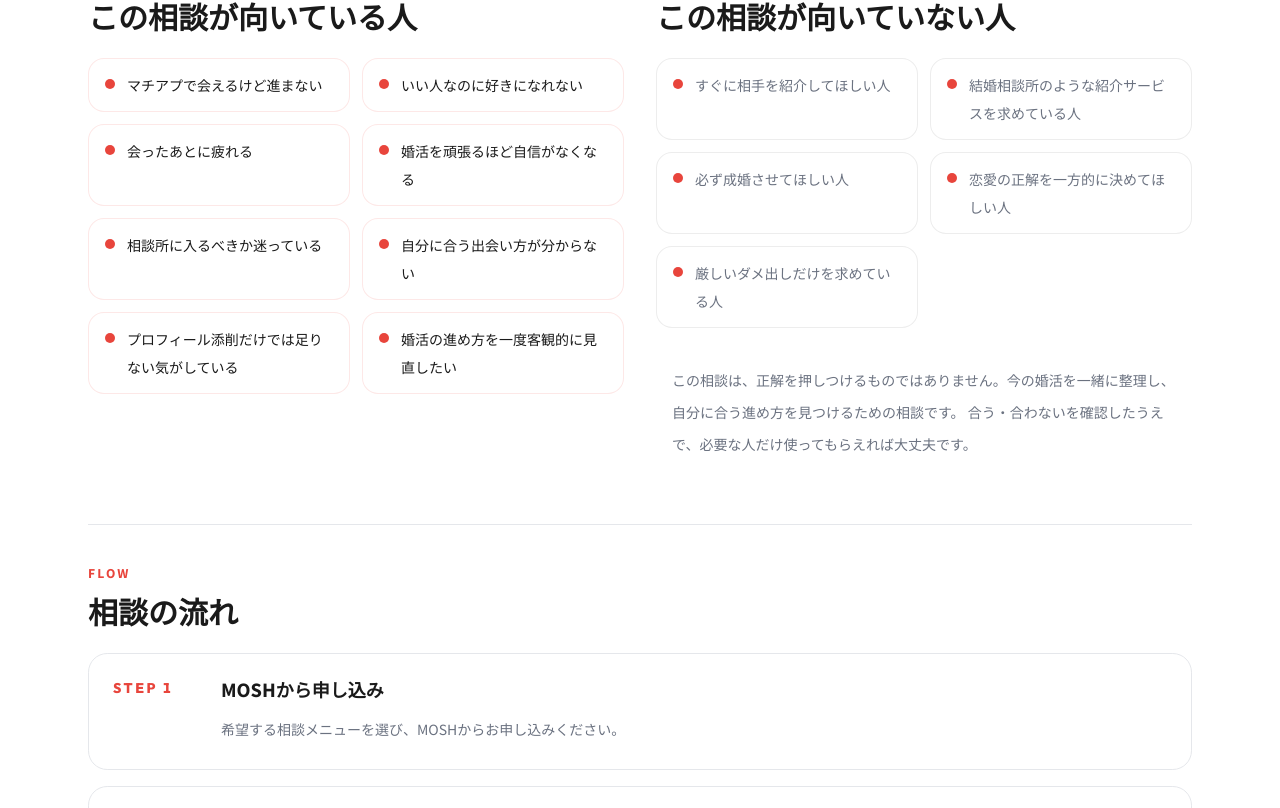
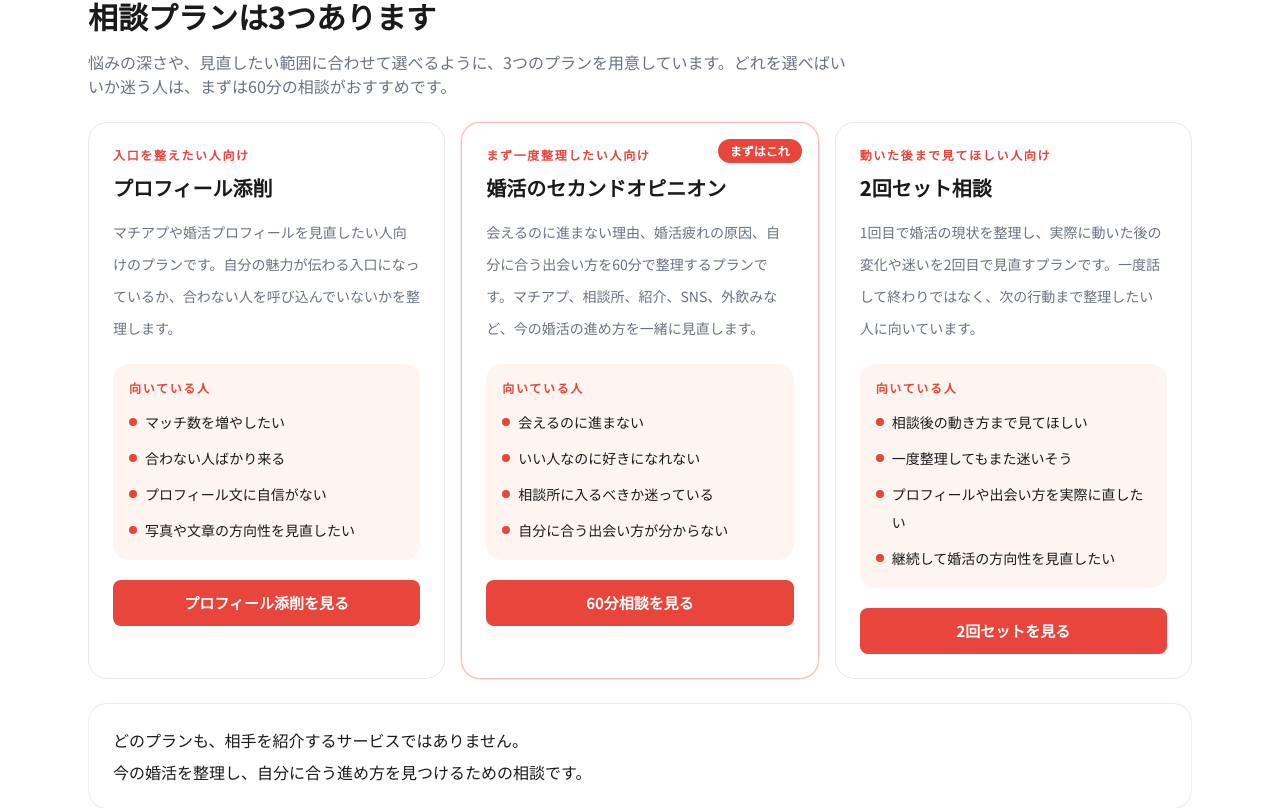
Before and after one commit to yauyuism/konkatsu-yoji-hensachi, a Next.js app: page /consultation in a window 1280 px wide. Shown: the part 3692-4500 px from the top of the page. Built offline with nearby package versions, Linux system fonts and the light colour scheme; no server answers.

Commit message:
feat: add consultation plan section

```diff
--- a/src/app/consultation/page.tsx
+++ b/src/app/consultation/page.tsx
@@ -56,6 +56,31 @@ const talkExamples = [
   "紹介・SNS・外飲みなどをどう使えばいいか",
   "次に会う人をどう判断すればいいか",
   "今の婚活を続けるべきか、一度見直すべきか",
+];
+
+const consultationPlans = [
+  {
+    title: "プロフィール添削",
+    label: "入口を整えたい人向け",
+    body: "マチアプや婚活プロフィールを見直したい人向けのプランです。自分の魅力が伝わる入口になっているか、合わない人を呼び込んでいないかを整理します。",
+    fit: ["マッチ数を増やしたい", "合わない人ばかり来る", "プロフィール文に自信がない", "写真や文章の方向性を見直したい"],
+    button: "プロフィール添削を見る",
+  },
+  {
+    title: "婚活のセカンドオピニオン",
+    label: "まず一度整理したい人向け",
+    body: "会えるのに進まない理由、婚活疲れの原因、自分に合う出会い方を60分で整理するプランです。マチアプ、相談所、紹介、SNS、外飲みなど、今の婚活の進め方を一緒に見直します。",
+    fit: ["会えるのに進まない", "いい人なのに好きになれない", "相談所に入るべきか迷っている", "自分に合う出会い方が分からない"],
+    button: "60分相談を見る",
+    recommended: true,
+  },
+  {
+    title: "2回セット相談",
+    label: "動いた後まで見てほしい人向け",
+    body: "1回目で婚活の現状を整理し、実際に動いた後の変化や迷いを2回目で見直すプランです。一度話して終わりではなく、次の行動まで整理したい人に向いています。",
+    fit: ["相談後の動き方まで見てほしい", "一度整理してもまた迷いそう", "プロフィールや出会い方を実際に直したい", "継続して婚活の方向性を見直したい"],
+    button: "2回セットを見る",
+  },
 ];
 
 const fitItems = [
@@ -320,6 +345,57 @@ export default function ConsultationPage() {
         </div>
       </section>
 
+      <section className="mt-12 border-t border-[var(--line)] pt-10">
+        <SectionHeading
+          eyebrow="PLANS"
+          title="相談プランは3つあります"
+          description="悩みの深さや、見直したい範囲に合わせて選べるように、3つのプランを用意しています。どれを選べばいいか迷う人は、まずは60分の相談がおすすめです。"
+        />
+        <div className="mt-6 grid gap-4 lg:grid-cols-3">
+          {consultationPlans.map((plan) => (
+            <article
+              key={plan.title}
+              className={`relative rounded-[1.2rem] border bg-white p-5 sm:p-6 ${
+                plan.recommended ? "border-[rgba(232,69,60,0.34)] ring-1 ring-[rgba(232,69,60,0.12)]" : "border-[var(--line)]"
+              }`}
+            >
+              {plan.recommended ? (
+                <span className="absolute right-4 top-4 rounded-full bg-[var(--accent)] px-3 py-1 text-xs font-black text-white">
+                  まずはこれ
+                </span>
+              ) : null}
+              <p className="pr-20 text-xs font-black tracking-[0.14em] text-[var(--accent)]">{plan.label}</p>
+              <h3 className="mt-3 text-xl font-black leading-tight text-[var(--text-main)]">{plan.title}</h3>
+              <p className="mt-4 text-sm leading-8 text-[var(--text-sub)]">{plan.body}</p>
+              <div className="mt-5 rounded-[1rem] bg-[var(--accent-soft)] px-4 py-4">
+                <p className="text-xs font-black tracking-[0.14em] text-[var(--accent)]">向いている人</p>
+                <ul className="mt-3 grid gap-2 text-sm leading-7 text-[var(--text-main)]">
+                  {plan.fit.map((item) => (
+                    <li key={item} className="flex gap-2">
+                      <span className="mt-2.5 h-2 w-2 shrink-0 rounded-full bg-[var(--accent)]" />
+                      <span>{item}</span>
+                    </li>
+                  ))}
+                </ul>
+              </div>
+              <ConsultationMoshButton
+                placement="plans"
+                className="btn-primary mt-5 inline-flex min-h-11 w-full items-center justify-center rounded-full px-5 py-3 text-sm font-black"
+              >
+                {plan.button}
+              </ConsultationMoshButton>
+            </article>
+          ))}
+        </div>
+        <div className="mt-6 rounded-[1.2rem] border border-[rgba(26,26,26,0.08)] bg-white p-5 text-sm leading-8 text-[var(--text-main)] sm:p-6 sm:text-base">
+          <p>どのプランも、相手を紹介するサービスではありません。</p>
+          <p className="mt-2">今の婚活を整理し、自分に合う進め方を見つけるための相談です。</p>
+        </div>
+        <div className="mt-6">
+          <ConsultationMoshButton placement="plans">MOSHでプランを見る</ConsultationMoshButton>
+        </div>
+      </section>
+
       <section className="mt-12 grid gap-8 border-t border-[var(--line)] pt-10 lg:grid-cols-2">
         <div>
           <SectionHeading eyebrow="FIT" title="この相談が向いている人" />
--- a/src/components/consultation/ConsultationActions.tsx
+++ b/src/components/consultation/ConsultationActions.tsx
@@ -3,7 +3,7 @@
 import { trackEvent } from "@/lib/analytics";
 import { MOSH_SERVICES_URL } from "@/lib/service-links";
 
-type MoshPlacement = "final_cta" | "flow" | "header";
+type MoshPlacement = "final_cta" | "flow" | "header" | "plans";
 type DiagnosisKind = "konkatsu_fatigue" | "deai_fit";
 
 export function FirstViewConsultationLink() {
@@ -25,7 +25,15 @@ export function FirstViewConsultationLink() {
   );
 }
 
-export function ConsultationMoshButton({ children, placement }: { children: string; placement: MoshPlacement }) {
+export function ConsultationMoshButton({
+  children,
+  placement,
+  className,
+}: {
+  children: string;
+  placement: MoshPlacement;
+  className?: string;
+}) {
   const handleClick = () => {
     trackEvent("consultation_lp_mosh_click", {
       placement,
@@ -39,7 +47,10 @@ export function ConsultationMoshButton({ children, placement }: { children: stri
       target="_blank"
       rel="noopener noreferrer"
       onClick={handleClick}
-      className="btn-primary inline-flex min-h-12 items-center justify-center rounded-full px-6 py-3.5 text-sm font-black sm:text-base"
+      className={
+        className ??
+        "btn-primary inline-flex min-h-12 items-center justify-center rounded-full px-6 py-3.5 text-sm font-black sm:text-base"
+      }
     >
       {children}
     </a>
```
Also changed, not shown: 1 other file (tests, documents, lock files or other folders).
